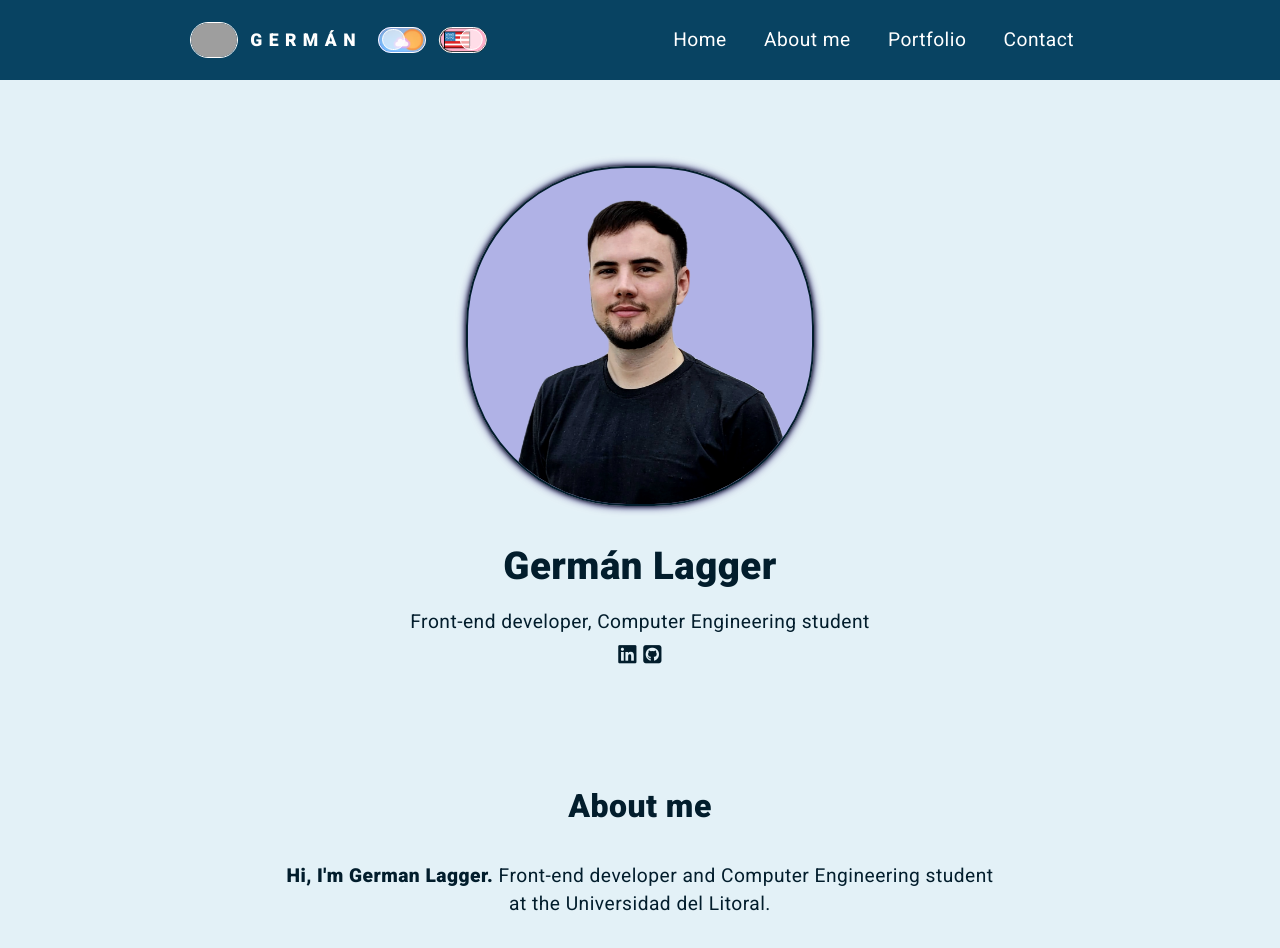
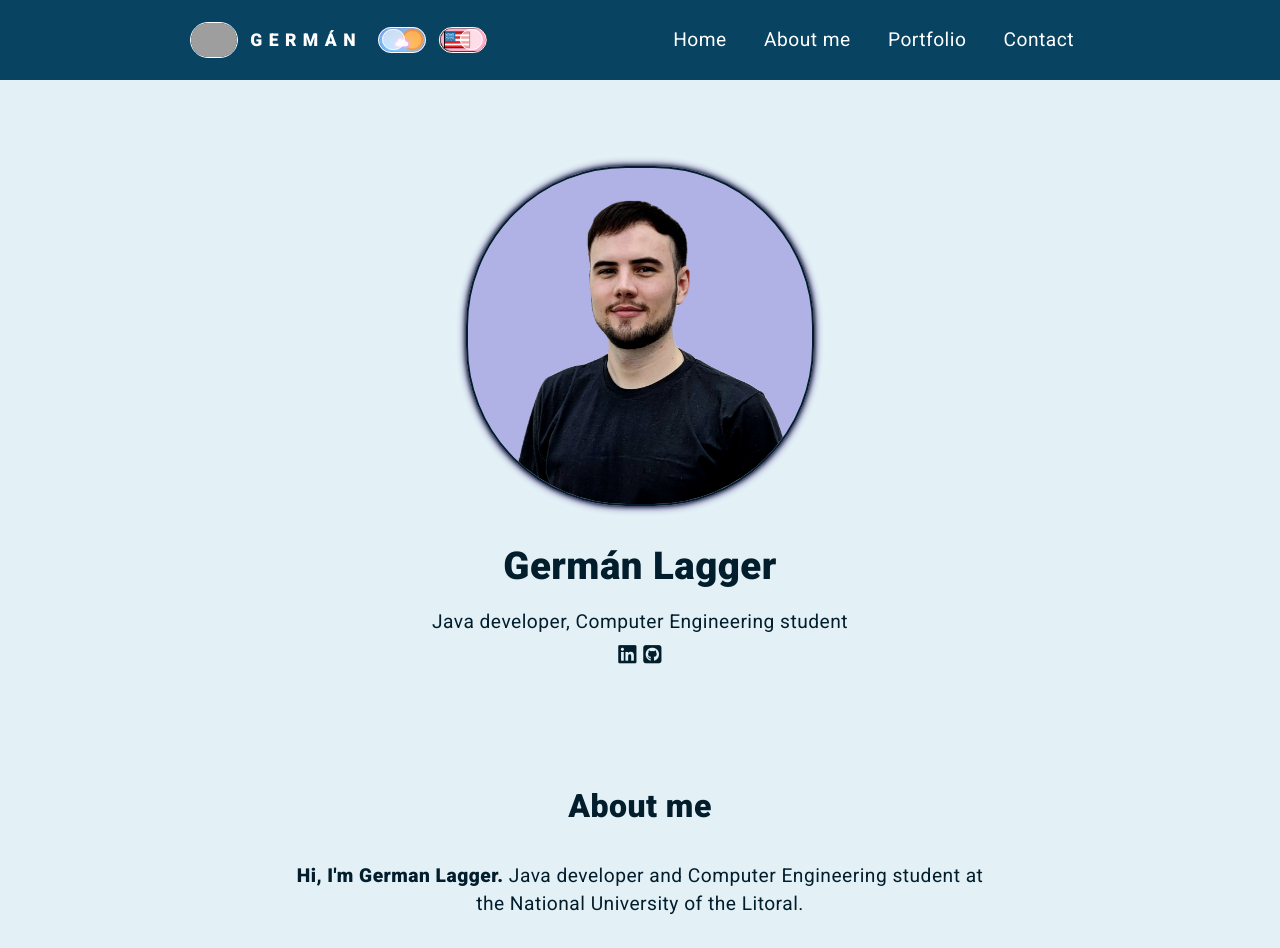
Before and after one commit to Gherex/Portafolio, a plain HTML site: page english.html in a window 1280 px wide. Shown: the top 948 px of the page. Drawn offline with Linux system fonts and the light colour scheme; grey boxes are pictures that could not be loaded.

Commit message:
Cambio de un parrafo

```diff
--- a/english.html
+++ b/english.html
@@ -53,7 +53,7 @@
       <div class="container scroll-section" id="inicio">
         <img src="images/profile-photo.png" alt="Germán Lagger">
         <h1>Germán Lagger</h1>
-        <p>Front-end developer, Computer Engineering student</p>
+        <p>Java developer, Computer Engineering student</p>
         <div class="row">
           <a href="https://www.linkedin.com/in/germanlagger/" target="_blank"><i
               class="fa-brands fa-linkedin icono"></i></a>
@@ -62,8 +62,7 @@
       </div>
       <div class="container scroll-section" id="sobre_mi">
         <h2>About me</h2>
-        <p><b>Hi, I'm German Lagger. </b>Front-end developer and Computer Engineering student at the
-          Universidad del Litoral.</p>
+        <p><b>Hi, I'm German Lagger. </b>Java developer and Computer Engineering student at the National University of the Litoral.</p>
         <div class="tabla-habilidades">
           <div class="tabla scroll-section">
             <h3>Technical skills:</h3>
```
Also changed, not shown: index.html (+6 -4 lines).
